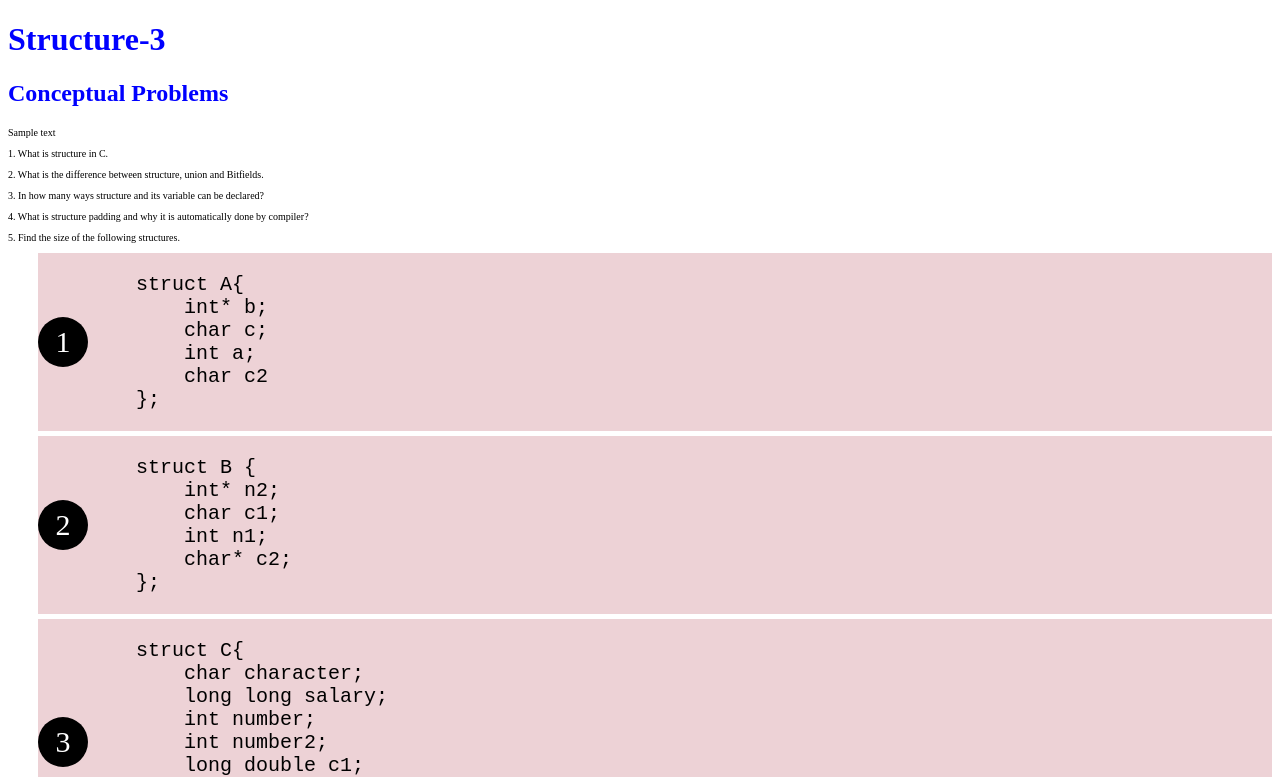
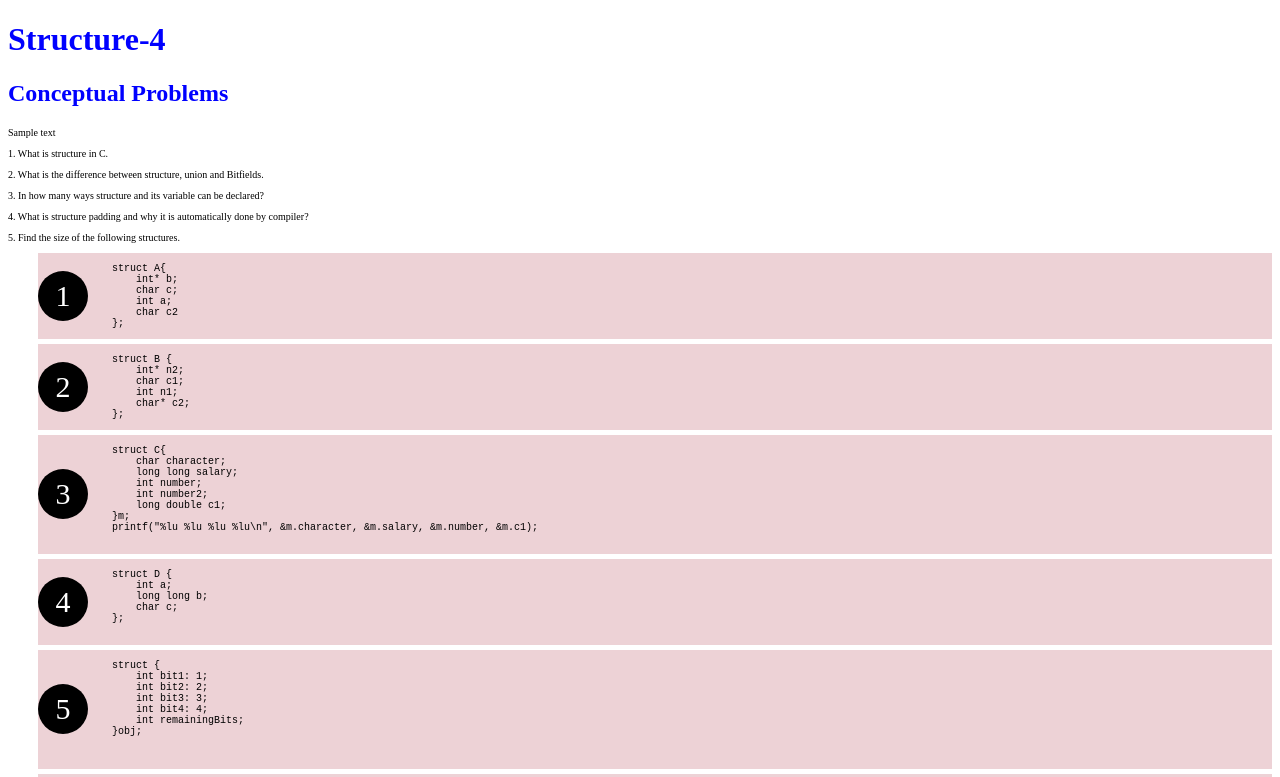
Before and after one commit to randhir12345/AryaBit, a plain HTML site: page index.html in a window 1280 px wide. Shown: the top 777 px of the page. Drawn offline with Linux system fonts and the light colour scheme.

Commit message:
Update index.html

```diff
--- a/index.html
+++ b/index.html
@@ -71,13 +71,14 @@
         }
 
         .code-snippet-box-content {
-            font-size: 16px;
+            /* font-size: 16px;
             @media (min-width: 768px) {
                 font-size: 18px;
             };
             @media (min-width: 1200px) {
                 font-size: 20px;
-            };
+            }; */
+            font-size: 10px;
         }
 
         .problem-statement-main-box {
@@ -99,7 +100,7 @@
 </head>
 
 <body>
-    <h1>Structure-3
+    <h1>Structure-4
     </h1>
 
     <h2>Conceptual Problems</h2>
```
